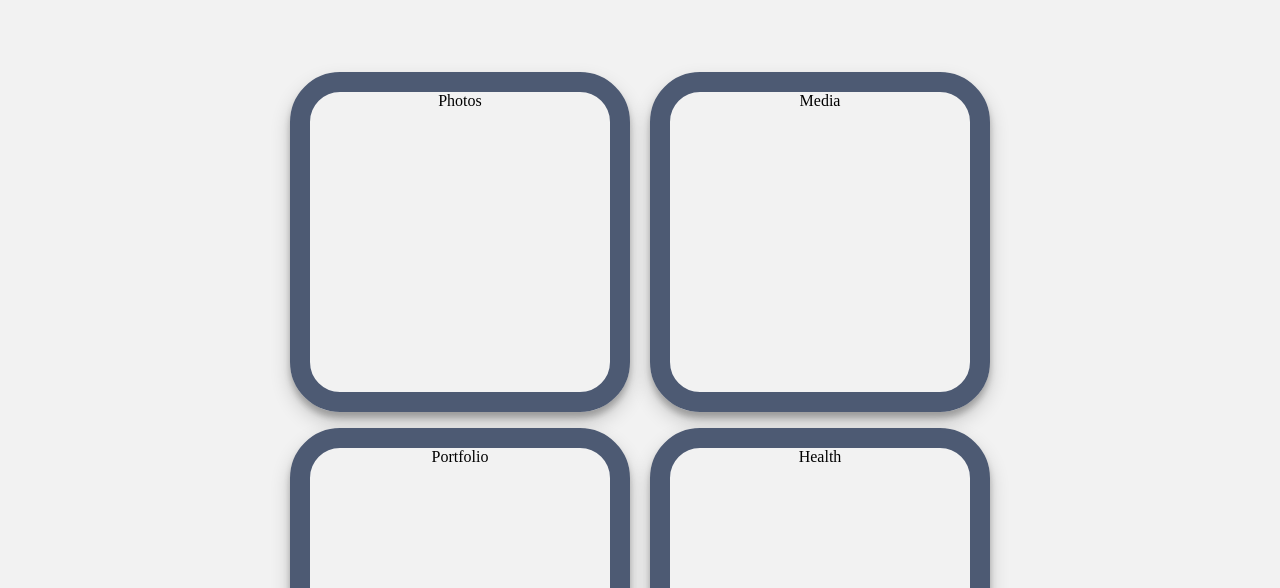
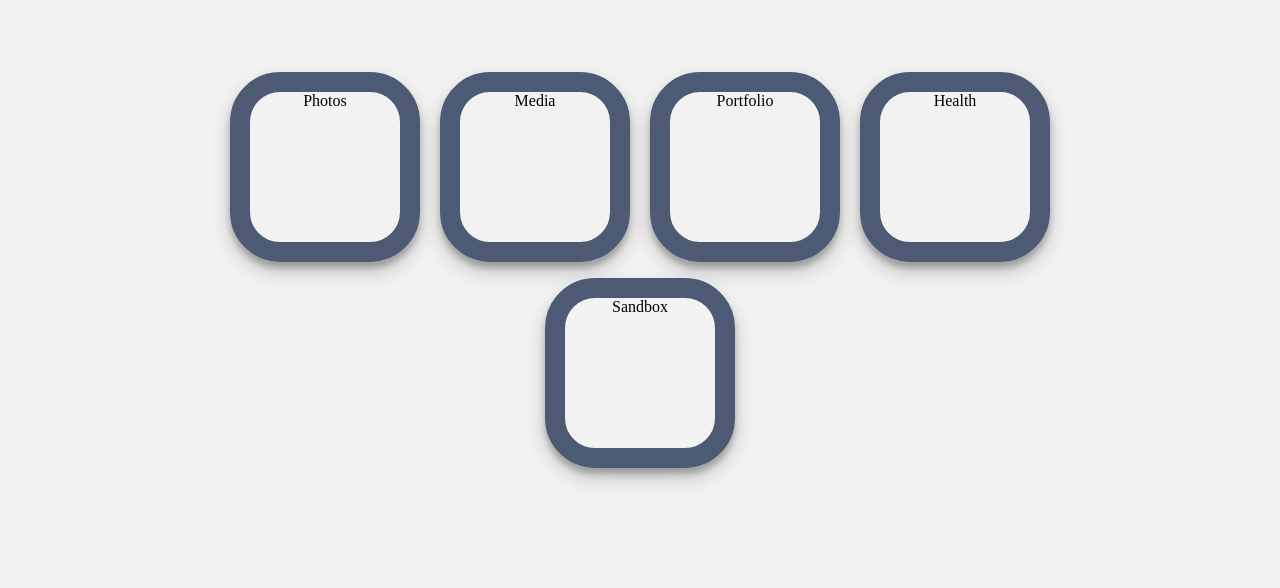
Before and after one commit to BRichardson2993/PenguinPotPi.github.io, a plain HTML site: page index.html in a window 1280 px wide. Shown: the part 212-800 px from the top of the page. Drawn offline with Linux system fonts and the light colour scheme.

Commit message:
Update styles.css

```diff
--- a/css/styles.css
+++ b/css/styles.css
@@ -47,8 +47,8 @@ header {
 
 .drawer {
     display: inline-block;
-    height: 300px;
-    width: 300px;
+    height: 150px;
+    width: 150px;
     border: 20px solid #4D5A73;
     border-radius: 50px;
     margin: 8px;
```
